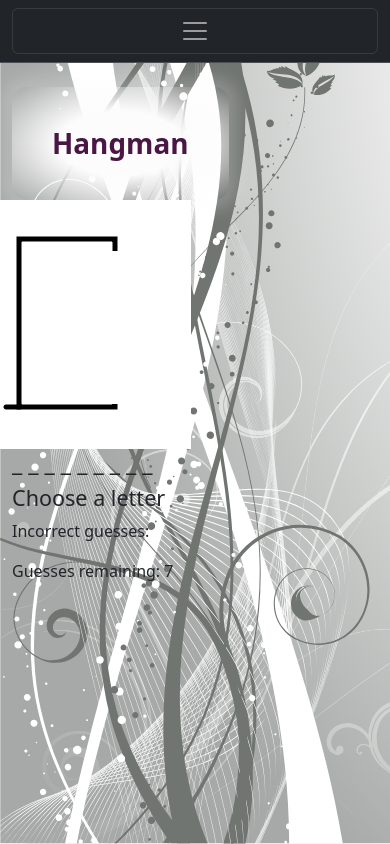
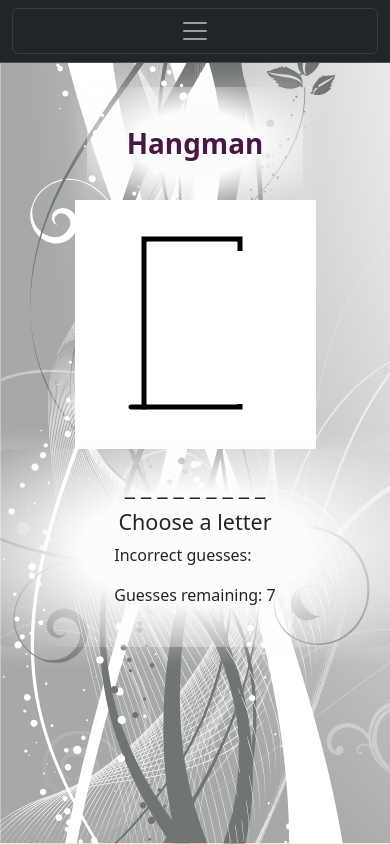
Before and after one commit to MegKM/Portfolio, a React (Vite) app: page /games/hangman in a window 390 px wide. Built offline with nearby package versions, Linux system fonts and the light colour scheme.

Commit message:
test of mobile keyboard for hangman game

```diff
--- a/src/components/games/games.css
+++ b/src/components/games/games.css
@@ -29,13 +29,6 @@
     }
 }
 
-.hangman-picture {
-    background-color: white;
-    width: 30vmin;
-    display: flex;
-    justify-content: center;
-}
-
 .game-links {
     color: black;
     text-decoration: none;
--- a/src/components/games/hangman/Hangman.jsx
+++ b/src/components/games/hangman/Hangman.jsx
@@ -1,7 +1,8 @@
-import { useState, useEffect } from 'react'
+import { useState, useEffect, useRef } from 'react'
 import { random_words } from '../../../hangmanWords.js'
 import { hangman_pictures } from '../../../hangmanPictures.js'
 import { Link } from 'react-router-dom';
+import './hangman.css'
 
 function Hangman(){
     const randomWord = Array.from(random_words[Math.floor(Math.random() * random_words.length)]);
@@ -16,6 +17,7 @@ function Hangman(){
     const [wrongGuessesLetters, setWrongGuessesLetters] = useState([])
     const [userMessage, setUserMessage] = useState("Choose a letter")
     const [gameInPlay, setGameInPlay] = useState(true)
+    const inputRef = useRef(null);
 
     useEffect(() => {
         document.addEventListener('keydown', detectKeyPressed, true)
@@ -54,6 +56,20 @@ function Hangman(){
         }
     }
 
+    useEffect(() => {
+        const handleResize = () => {
+            if (window.innerWidth <= 768 && inputRef.current) {
+                inputRef.current.focus();
+            }
+        };
+
+        handleResize();
+        window.addEventListener('resize', handleResize);
+        return () => {
+            window.removeEventListener('resize', handleResize);
+        };
+    }, []);
+
     function refreshPage(){
         location.reload()
     }
@@ -61,25 +77,39 @@ function Hangman(){
     return(
         <>
             <div className="container mt-4">
+                <div className='heading-container'>
                     <h1>Hangman</h1>
+                </div>
+                <div id="hangman-container">
                     { wrongGuessesLetters.length < 7 ? (
                     <div className='hangman-picture'><img src={hangman_pictures[wrongGuessesLetters.length]}></img></div>
                     ) : (
                         <div className='hangman-picture'><img src={hangman_pictures[7]}></img> </div>)
                     }
+                    <div id="hangman-text">
                         <h3>{ onScreenWord }</h3>
                         <h4>{ userMessage }</h4>
+                        <input
+                            ref={inputRef}
+                            type="text"
+                            style={{ position: "absolute", opacity: 0, pointerEvents: "none" }} // Invisible
+                            aria-hidden="true" // Make it not accessible for screen readers
+                        />
                         { gameInPlay ? (
                             <div>
-                        <p>Incorrect guesses: { wrongGuessesLetters }</p>
+                                <p>Incorrect guesses: { wrongGuessesLetters.join(", ") }</p>
                                 <p>Guesses remaining: { 7 - wrongGuessesLetters.length }</p>
                             </div> ) : (
                             <div>
                                 <p>The word was: {wordToGuess}</p>
-                        <button className='btn btn-dark m-4' onClick={ refreshPage }>Play again</button>
-                        <Link to={`/games`}><button className='btn btn-dark'>Return to games</button></Link>
+                                <div  className="hangman-button-container">
+                                    <button className='hangman-button btn btn-dark m-4' onClick={ refreshPage }>Play again</button>
+                                    <Link to={`/games`}><button className='hangman-button btn btn-dark'>Return to games</button></Link>
+                                </div>
                             </div>)
                         }
+                    </div>
+                </div>
             </div>
         </>
     )
--- /dev/null
+++ b/src/components/games/hangman/hangman.css
@@ -0,0 +1,41 @@
+
+.hangman-picture {
+    background-color: white;
+    width: 30vmin;
+    display: flex;
+    justify-content: center;
+}
+
+#hangman-container {
+    display: flex;
+    flex-direction: column;
+    justify-content: center;
+    align-items: center;
+
+}
+
+#hangman-text {
+    display: flex;
+    flex-direction: column;
+    justify-content: center;
+    align-items: center;
+    background:
+        radial-gradient(ellipse,
+        rgba(252, 252, 252, 1) 40%,
+        rgba(252, 252, 252, 0.5) 70%,
+        rgba(252, 252, 252, 0) 100%);
+    padding: 1.5rem 2rem;
+    border-radius: 15px;
+    box-shadow: 0 0 15px 10px rgba(252, 252, 252, 0.2);
+    min-width: 400px;
+}
+
+.hangman-button-container {
+    display: flex;
+    justify-content: center;
+    align-items: center;
+}
+
+.hangman-button {
+    width: 100px;
+}
```
Lines whose indentation alone changed are shown as unchanged.
